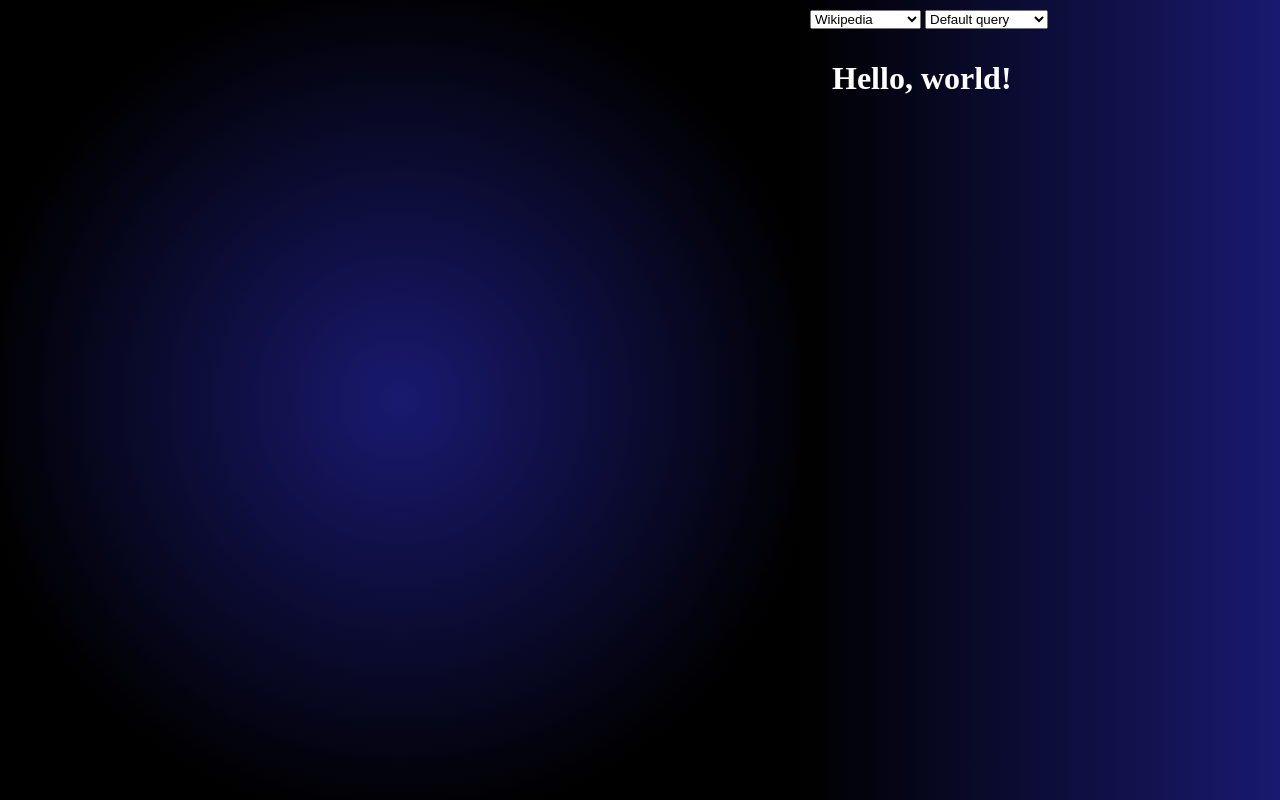
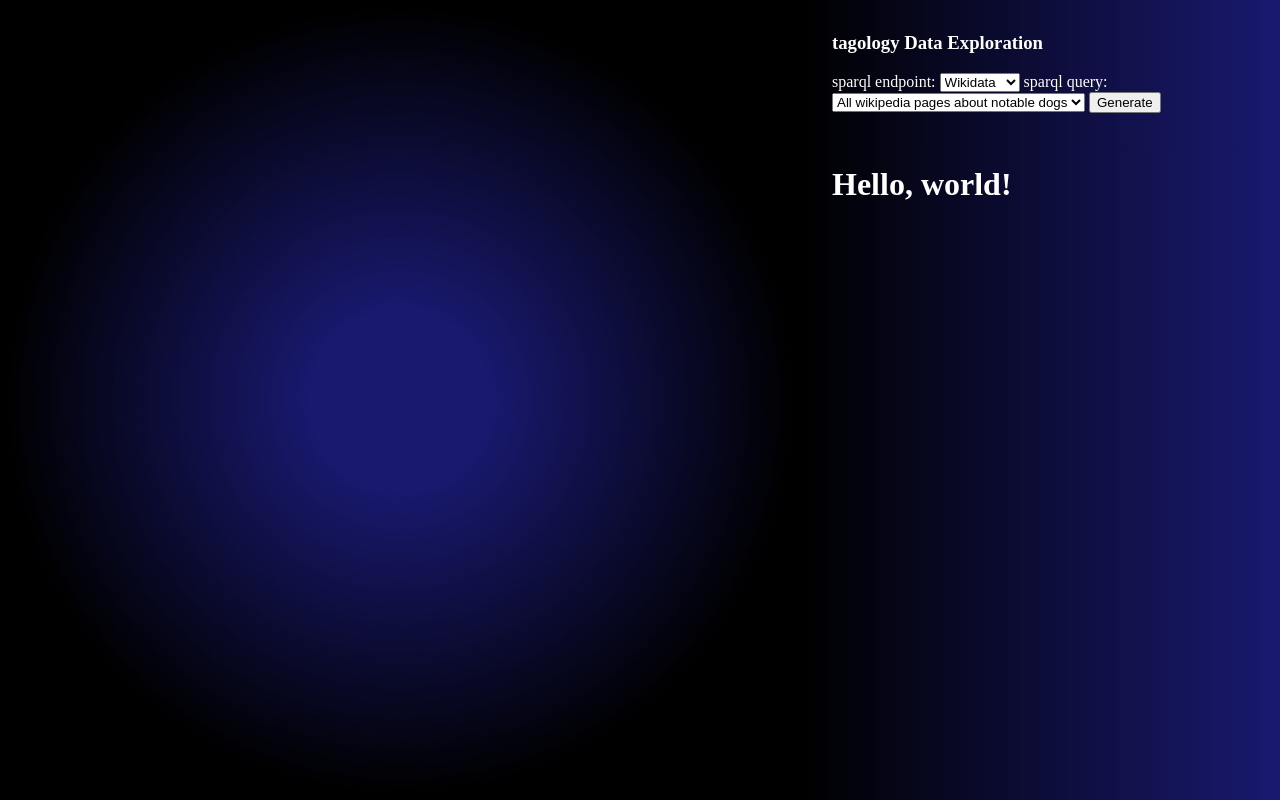
Before and after one commit to shellybelle/OpenDataDEx, a Flask app: page / in a window 1280 px wide. Run offline with Flask 3, Linux system fonts and the light colour scheme; data that the repository does not hold is empty; some libraries are stand-ins or nearby versions.

Commit message:
generate new graph functionality wired up

```diff
--- a/backend/brain/main.py
+++ b/backend/brain/main.py
@@ -25,7 +25,7 @@ DEFAULT_QUERY = """
     """
 
 def main():
-    tagology_graph = create_tagology_graph(DEFAULT_QUERY, DEFAULT_ENDPOINT)
+    tagology_graph = create_tagology_graph(DEFAULT_ENDPOINT, DEFAULT_QUERY)
 
     ### DEBUG ###
     print(f"tagology graph contained {len(tagology_graph)} triples")
--- a/backend/brain/source_graph.py
+++ b/backend/brain/source_graph.py
@@ -17,5 +17,4 @@ def get_object_graph(source_query, source_endpoint) -> Graph:
     sparqlCall = SPARQLWrapper(source_endpoint)
     sparqlCall.setQuery(source_query)
     sparqlCall.addCustomHttpHeader("User-Agent", "tagology/1.0 (michelle.lee.tom@gmail.com)")
-
     return sparqlCall.queryAndConvert()
--- a/backend/brain/tagology_graph.py
+++ b/backend/brain/tagology_graph.py
@@ -2,7 +2,7 @@ from brain.source_graph import get_object_graph
 from brain.formal_context import get_object_context, add_related_objects
 from rdflib import Graph
 
-def create_tagology_graph(source_query: str, source_endpoint: str) -> Graph:
+def create_tagology_graph(source_endpoint: str, source_query: str) -> Graph:
 
     ### TODO: ###
     # pass get_object_graph() a sparql query
--- a/backend/webserver/app.py
+++ b/backend/webserver/app.py
@@ -22,12 +22,11 @@ DEFAULT_QUERY = """
         }
         WHERE {
             ?wikip schema:isPartOf <https://en.wikipedia.org/>;
-                schema:about ?item .
-
+                   schema:about ?item .
             ?item
-                wdt:P31 wd:Q144;        # DOGS
-                #wdt:P31 wd:Q146;        # CATS
-                ?prop ?val .
+                  wdt:P31 wd:Q144; # DOGS
+                  #wdt:P31 wd:Q146; # CATS
+                  ?prop ?val .
             FILTER(STRSTARTS(STR(?prop), STR(wdt:)))    # Property must be from truthy namespace
             SERVICE wikibase:label { bd:serviceParam wikibase:language "en". }
         }
@@ -35,7 +34,7 @@ DEFAULT_QUERY = """
     """
 
 if os.environ.get("WERKZEUG_RUN_MAIN") == "true":
-    GLOBAL_TAG_GRAPH = create_tagology_graph(DEFAULT_QUERY, DEFAULT_ENDPOINT)
+    GLOBAL_TAG_GRAPH = create_tagology_graph(DEFAULT_ENDPOINT, DEFAULT_QUERY)
 
 # key: user session id (str)
 # Value: a tagology_graph (rdflib.Graph)
@@ -53,9 +52,10 @@ def ensure_user_id():
 @app.route("/new_tag_graph", methods=["POST"])
 def create_user_tag_graph():
     user_id = session["user_id"]
+    source_endpoint = request.json.get("endpoint", DEFAULT_ENDPOINT)
     source_query = request.json.get("query", DEFAULT_QUERY)
-    user_tag_graphs[user_id] = create_tagology_graph(source_query)
-    return jsonify({"message": "New graph created"})
+    user_tag_graphs[user_id] = create_tagology_graph(source_endpoint, source_query)
+    return jsonify({"message": "New tagology graph created"})
 
 @app.route("/tagology_graph", methods=["POST"])
 def query_tag_graph():
--- a/frontend/static/main.js
+++ b/frontend/static/main.js
@@ -1,4 +1,4 @@
-import {queries} from './queries.js';
+import {sourceQueries, tagGraphQueries} from './queries.js';
 import {cyStyle, cyLayout} from './cyOptions.js';
 let cy;
 
@@ -12,8 +12,8 @@ async function queryTagGraph(query) {
 }
 
 async function displayTags(clickedEdge) {
-  const sourceTagsData = await queryTagGraph(queries.getTags(clickedEdge.data('source')));
-  const targetTagsData = await queryTagGraph(queries.getTags(clickedEdge.data('target')));
+  const sourceTagsData = await queryTagGraph(tagGraphQueries.getTags(clickedEdge.data('source')));
+  const targetTagsData = await queryTagGraph(tagGraphQueries.getTags(clickedEdge.data('target')));
 
   const sourceTagsMap = new Map(sourceTagsData.map(t => [t.prop, t.val]));
   const targetTagsMap = new Map(targetTagsData.map(t => [t.prop, t.val]));
@@ -93,7 +93,7 @@ async function displayTags(clickedEdge) {
 }
 
 async function newDExView(focusNodeId, focusNodeLabel) {
-  const relRelObjsData = await queryTagGraph(queries.getRelRelObjs(focusNodeId));
+  const relRelObjsData = await queryTagGraph(tagGraphQueries.getRelRelObjs(focusNodeId));
   const nodes = [{data: {id: focusNodeId, label: focusNodeLabel, level: 5}}];
   const edges = [];
 
@@ -199,8 +199,53 @@ async function newDExView(focusNodeId, focusNodeLabel) {
   }
 }
 
+async function generateNewTagGraph() {
+  const endpointSelect = document.getElementById('endpoint-select');
+  const querySelect = document.getElementById('query-select');
+
+  let endpoint;
+  if (endpointSelect.value === "custom") {
+    console.error("Can't handle custom endpoints at this time");
+  } else if (endpointSelect.value === "wikidata") {
+    endpoint = "https://query.wikidata.org/sparql";
+  }
+
+  let query;
+  if (querySelect.value === "custom") {
+    console.error("Can't handle custom queries at this time");
+  } else {
+    query = sourceQueries[querySelect.value];
+  }
+
+  const btn = document.getElementById('generate-btn');
+  btn.disabled = true;
+  btn.textContent = "Generating..."
+
+  await fetch("/new_tag_graph", {
+    method: "POST",
+    headers: {"Content-Type": "application/json"},
+    body: JSON.stringify({endpoint, query})
+  });
+
+  const welcomeView = document.getElementById('obj-display');
+  welcomeView.src = "/welcome";
+
+  if (cy) {
+    cy.destroy();
+    cy = null;
+  }
+
+  const hubObjData = await queryTagGraph(tagGraphQueries.getHubObj());
+  newDExView(hubObjData[0].hubObj, hubObjData[0].label);
+
+  btn.disabled = false;
+  btn.textContent = "Generate new DEx";
+}
+
+document.getElementById('generate-btn').addEventListener('click', generateNewTagGraph);
+
 async function init() {
-  const hubObjData = await queryTagGraph(queries.getHubObj());
+  const hubObjData = await queryTagGraph(tagGraphQueries.getHubObj());
   newDExView(hubObjData[0].hubObj, hubObjData[0].label);
 }
 
--- a/frontend/static/queries.js
+++ b/frontend/static/queries.js
@@ -1,4 +1,41 @@
-export const queries = {
+export const sourceQueries = {
+  "wiki-dogs": `
+    PREFIX skos: <http://www.w3.org/2004/02/skos/core#>
+    CONSTRUCT {
+      ?wikip ?prop ?val .
+      ?wikip schema:about ?item .
+      ?wikip skos:prefLabel ?itemLabel .
+    }
+    WHERE {
+      ?wikip schema:isPartOf <https://en.wikipedia.org/>;
+             schema:about ?item .
+      ?item wdt:P31 wd:Q144; # INSTANCE OF DOG
+            ?prop ?val .
+      FILTER(STRSTARTS(STR(?prop), STR(wdt:))) # TRUTHY NAMESPACE
+      SERVICE wikibase:label {bd:serviceParam wikibase:language "en".}
+    }
+    LIMIT 100000
+  `,
+  "wiki-cats": `
+    PREFIX skos: <http://www.w3.org/2004/02/skos/core#>
+    CONSTRUCT {
+      ?wikip ?prop ?val .
+      ?wikip schema:about ?item .
+      ?wikip skos:prefLabel ?itemLabel .
+    }
+    WHERE {
+      ?wikip schema:isPartOf <https://en.wikipedia.org/>;
+             schema:about ?item .
+      ?item wdt:P31 wd:Q146; # INSTANCE OF CAT
+            ?prop ?val .
+      FILTER(STRSTARTS(STR(?prop), STR(wdt:))) # TRUTHY NAMESPACE
+      SERVICE wikibase:label {bd:serviceParam wikibase:language "en".}
+    }
+    LIMIT 100000
+  `
+};
+
+export const tagGraphQueries = {
   getHubObj: () => `
     PREFIX skos: <http://www.w3.org/2004/02/skos/core#>
     SELECT ?hubObj ?label
--- a/frontend/static/style.css
+++ b/frontend/static/style.css
@@ -18,7 +18,7 @@ html, body {
   aspect-ratio: 1/1;
   max-width: 100%;
   max-height: 100%;
-  background: radial-gradient(circle at center, midnightblue, black 75%, black);
+  background: radial-gradient(circle at center, midnightblue, midnightblue 15%, black 70%, black);
 }
 
 #info-pane {
@@ -29,8 +29,9 @@ html, body {
 }
 
 #query-bar {
-  padding: 10px;
+  padding: 2rem;
   background: linear-gradient(to right, black, midnightblue);
+  color: white;
 }
 
 #obj-display {
@@ -47,10 +48,10 @@ h3 {
 }
 
 body#welcome, body#tags {
-  color: white;
-  background: linear-gradient(to right, black, midnightblue);
   background-attachment: fixed;
   padding-left: 2rem;
+  background: linear-gradient(to right, black, midnightblue);
+  color: white;
 }
 
 .side-by-side {
--- a/frontend/template/index.html
+++ b/frontend/template/index.html
@@ -13,14 +13,19 @@
       <div id="cyto"></div>
       <div id="info-pane">
         <div id="query-bar">
+          <h3>tagology Data Exploration</h3>
+          <label for="endpoint-select">sparql endpoint:</label>
           <select id="endpoint-select">
-                        <option value="wiki">Wikipedia</option>
-                        <option value="other">Other endpoint</option>
+            <option value="wikidata">Wikidata</option>
+            <option value="custom">Custom...</option>
           </select>
+          <label for="query-select">sparql query:</label>
           <select id="query-select">
-                        <option value="default">Default query</option>
-                        <option value="alt">Alternative query</option>
+            <option value="wiki-dogs">All wikipedia pages about notable dogs</option>
+            <option value="wiki-cats">All wikipedia pages about notable cats</option>
+            <option value="custom">Custom...</option>
           </select>
+          <button id="generate-btn">Generate</button>
         </div>
         <iframe id="obj-display" src="{{url_for('welcome_page')}}"></iframe>
       </div>
--- a/frontend/template/tags.html
+++ b/frontend/template/tags.html
@@ -2,7 +2,7 @@
 <html lang="en">
 <head>
   <meta charset="UTF-8">
-  <title>tag analysis</title>
+  <title>tags</title>
   <link rel="stylesheet" href="{{url_for('static', filename='style.css')}}">
 </head>
 <body id="tags">
```
Lines whose indentation alone changed are shown as unchanged.
